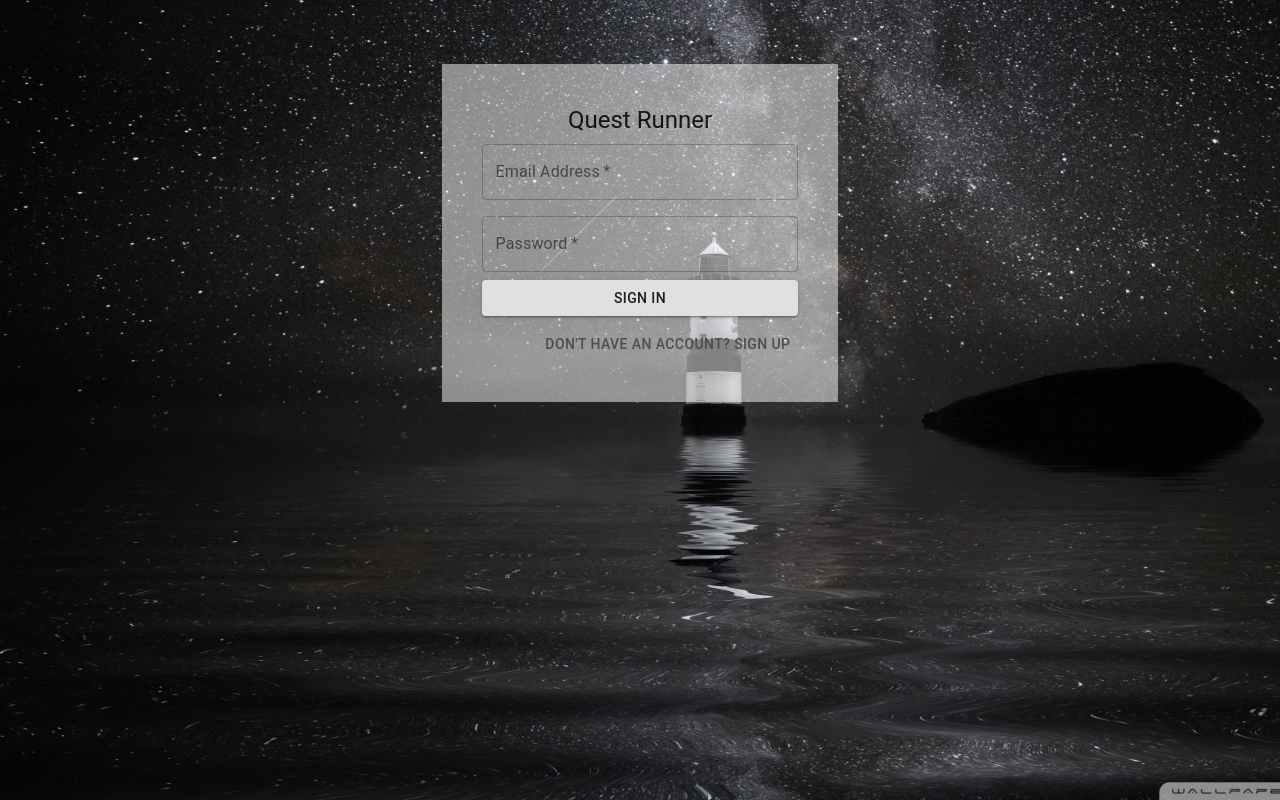
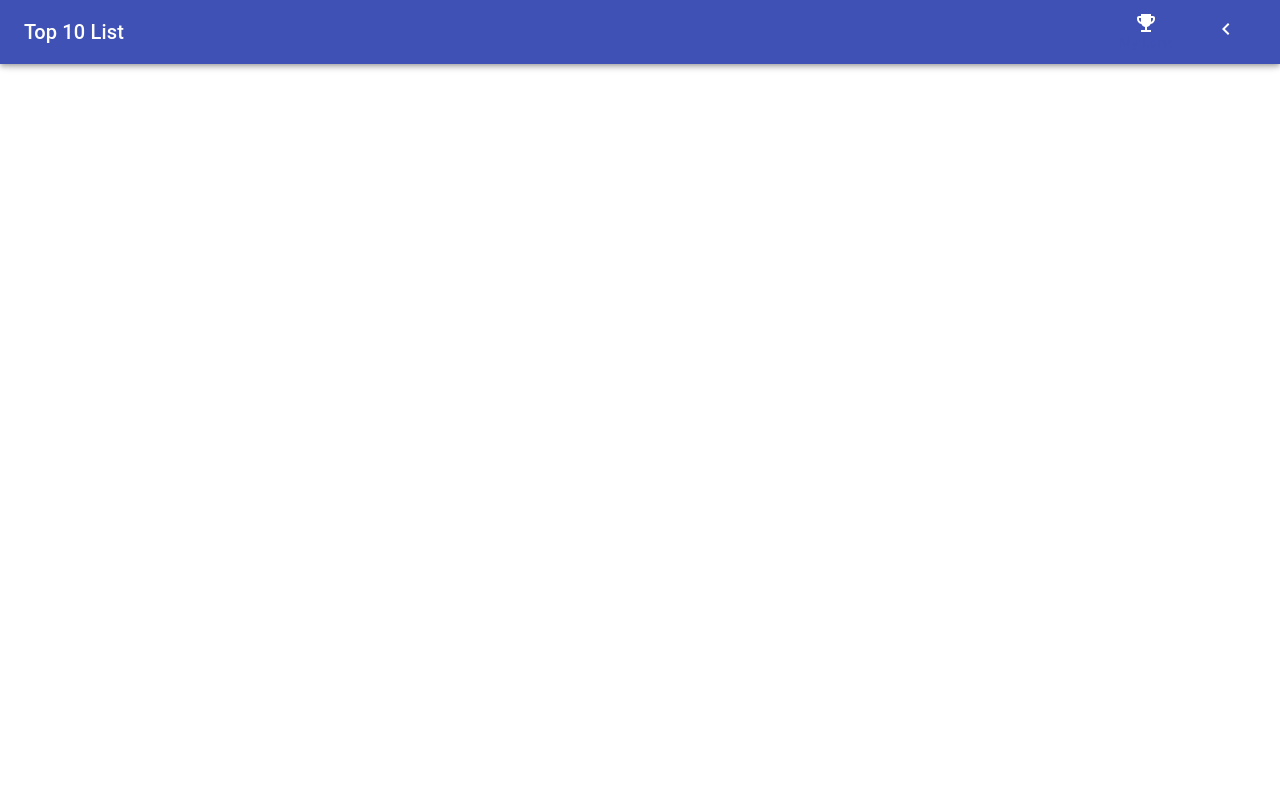
Before and after one commit to yoonah1996/QuestRunner, a React (Create React App) app: page /rank in a window 1280 px wide. Before the commit this address led to /userLoginPage. Built offline with nearby package versions, Linux system fonts and the light colour scheme.

Commit message:
:lipstick: Rank UI ing

```diff
--- a/src/App.tsx
+++ b/src/App.tsx
@@ -6,6 +6,7 @@ import { userLoginActions } from './feature/usersignin/userloginService';
 import UserLogin from './feature/usersignin/UserLogin';
 import UserJoin from './feature/userjoin/UserJoin';
 import MainPage from './feature/mainpage/MainPage';
+import Rank from './feature/rank/Rank';
 
 // 라우팅
 // Islogin
@@ -18,6 +19,7 @@ const App: React.FC = () => {
       <Route exact path="/userJoinPage" component={UserJoin} />
       <Route exact path="/userLoginPage" component={UserLogin} />
       <Route exact path="/mainPage" component={MainPage} />
+      <Route exact path="/rank" component={Rank} />
       {/* <Route
             path="/user"
             render={() => {
--- /dev/null
+++ b/src/feature/rank/Rank.tsx
@@ -0,0 +1,65 @@
+import React from 'react';
+import { makeStyles, createStyles, Theme } from '@material-ui/core/styles';
+import {
+  Button, Grid, AppBar, Toolbar, IconButton, Typography, Menu, MenuItem,
+} from '@material-ui/core';
+import BottomNavigation from '@material-ui/core/BottomNavigation';
+import BottomNavigationAction from '@material-ui/core/BottomNavigationAction';
+import { RouteComponentProps } from 'react-router';
+import MenuIcon from '@material-ui/icons/Menu';
+import NavigateBefore from '@material-ui/icons/NavigateBefore';
+import EmojiEvents from '@material-ui/icons/EmojiEvents';
+
+const useStyles = makeStyles((theme: Theme) => createStyles({
+  root: {
+    flexGrow: 1,
+  },
+  menuButton: {
+    marginRight: theme.spacing(2),
+  },
+  title: {
+    flexGrow: 1,
+  },
+  menuroot: {
+    width: 140,
+    backgroundColor: 'rgba(255,255,255,0)',
+    color: 'white',
+  },
+  menucolor: {
+    color: 'white',
+  },
+}));
+
+// { history: { push } }
+const Rank: React.FC<RouteComponentProps> = () => {
+  const classes = useStyles();
+  const [value, setValue] = React.useState('recents');
+
+  const handleChange = (event: string) => {
+    console.log(event);
+    setValue(event);
+  };
+  return (
+    <div className={classes.root}>
+      <AppBar position="static">
+        <Toolbar>
+          {/* <IconButton edge="start" className={classes.menuButton} color="inherit" aria-label="menu">
+            <MenuIcon />
+          </IconButton> */}
+          <Typography variant="h6" className={classes.title}>
+            Top 10 List
+          </Typography>
+          <div>
+            <BottomNavigation value={value} className={classes.menuroot}>
+              <BottomNavigationAction label="My Lank" value="recents" onMouseOver={() => { handleChange('recents'); }} onFocus={() => {console.log("hi"); }} icon={<EmojiEvents className={classes.menucolor} />} className={classes.menucolor} />
+              <BottomNavigationAction label="Back" value="favorites" onMouseOver={() => { handleChange('favorites'); }} onFocus={() => {console.log("hi"); }} icon={<NavigateBefore className={classes.menucolor} />} className={classes.menucolor} />
+            </BottomNavigation>
+          </div>
+
+        </Toolbar>
+      </AppBar>
+    </div>
+  );
+};
+
+export default Rank;
--- a/src/feature/usersignin/UserLogin.tsx
+++ b/src/feature/usersignin/UserLogin.tsx
@@ -94,7 +94,7 @@ const UserLogin: React.FC<RouteComponentProps> = ({ history: { push } }) => {
       });
     } else {
       axios
-        .post(`${serverHttp}/userinfo`, {
+        .post(`${serverHttp}/userinfo`, {    //userlogin
           email: form.email,
           password: form.password,
         })
@@ -103,7 +103,7 @@ const UserLogin: React.FC<RouteComponentProps> = ({ history: { push } }) => {
           switch (state) {
             case 200:
               console.log(response);
-              dispatch(userLoginActions.setLogin({ isLogin: true, token: response.data }));
+              dispatch(userLoginActions.setLogin({ isLogin: true, token: response.data })); //  token 저장
               break;
             default:
               break;
```
